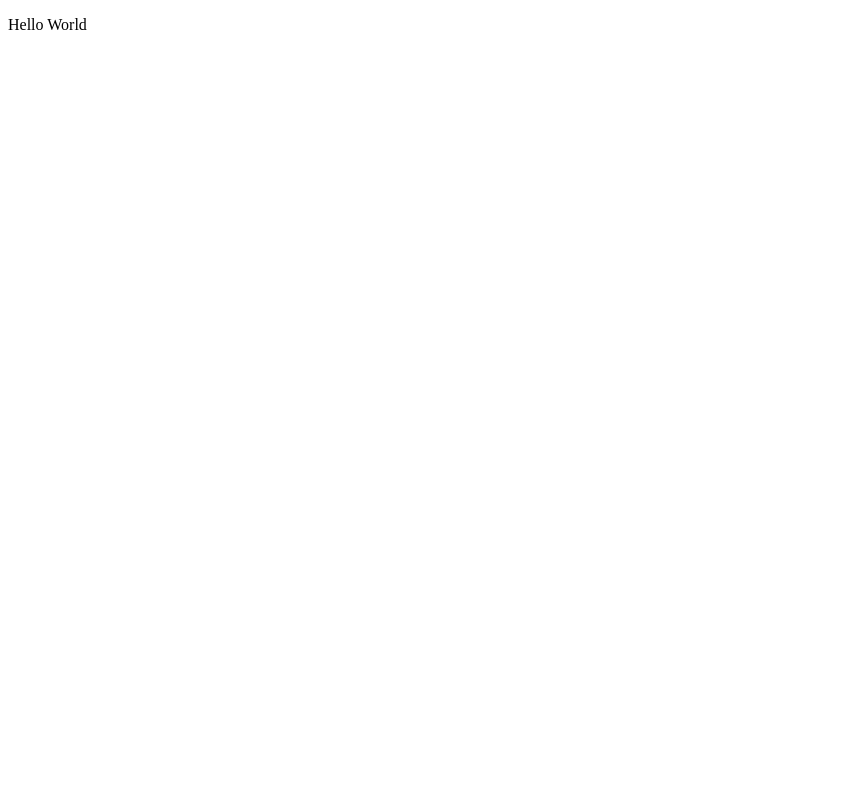
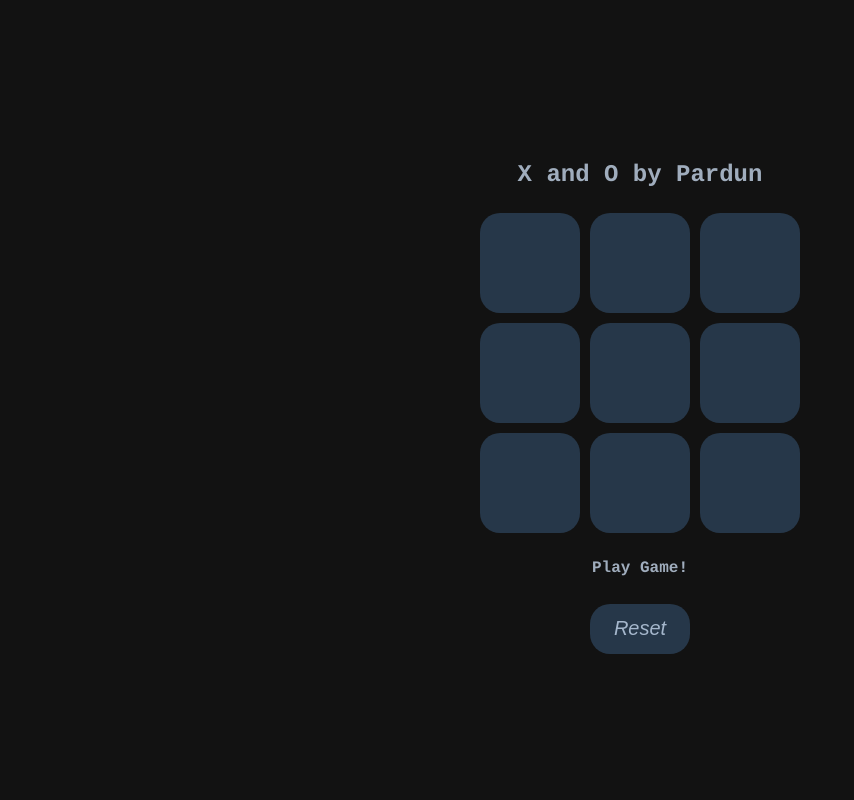
Before and after one commit to pardunmeplz/XnO-Game, a Flask app: page / in a window 1280 px wide. Before the commit the part shown is almost empty. Shown: the whole page, without its empty margins (0-854 px from the left). Run offline with Flask 3, Linux system fonts and the light colour scheme.

Commit message:
Adding HTML and CSS for the game UI

```diff
--- a/main.py
+++ b/main.py
@@ -4,7 +4,7 @@ app = Flask(__name__)
 
 @app.route("/")
 def home():
-    return render_template("index.html")
+    return render_template("index.html",message = "Play Game!")
 
 if __name__ == "__main__":
     app.run(debug = True)
--- /dev/null
+++ b/static/css/styles.css
@@ -0,0 +1,80 @@
+div {
+    position: ansolute;
+    display: flex;
+    flex-direction: row;
+    justify-content: center;
+    align-items: center;
+    vertical-align: middle;
+}
+
+div.screen{
+    flex-direction: column;
+    height: 100vh;
+    color: #d7e9ffb8;
+    font-family: Courier, monospace
+}
+
+div.board {
+    flex-direction: column;
+    justify-content: center;
+}
+
+body {
+    background-color: #121212;
+    display: flex;
+    flex-direction: row;
+    align-items: center;
+    justify-content: space-around;
+    vertical-align: middle;
+    padding: 0;
+    margin: 0;
+}
+
+button {
+    display: flex;
+    background-color: #263749;
+    color: #3c5773;
+    height: 100px;
+    width: 100px;
+    margin: 5px;
+    border: 0ch;
+    border-radius: 20px;
+    align-items: center;
+    justify-content: center;
+    font-size: 20px;
+    font-style: italic;
+}
+
+button:hover {
+    opacity: 0.8;
+}
+
+button.zero {
+
+    color: #F5F5F5;
+    background-color: #30475e93;
+    font-size: 40px;
+    font-style: normal;
+    font-weight: bold;
+}
+
+button.X {
+    color: #a1ff87;
+    background-color: #30475e93;
+    font-size: 40px;
+    font-style: normal;
+    font-weight: bold;
+}
+
+button.WIN {
+    color: #a1ff87;
+    background-color: #30475e93;
+    font-size: 40px;
+    font-style: normal;
+    font-weight: bold;
+}
+
+button.Reset {
+    height: 50px;
+    color: #d7e9ffb8;
+}
--- a/templates/index.html
+++ b/templates/index.html
@@ -1,12 +1,33 @@
 <!DOCTYPE html>
-<html>
-    <head>
-        <title>
-            XnO Game
-        </title>
-    </head>
 
-    <body>
-        <p>Hello World</p>
-    </body>
-</html>
+<head>
+    <title>XnO Engine</title>
+    <link rel="stylesheet" href="{{url_for('static',filename= 'css/styles.css')}}">
+</head>
+
+<body>
+    <div class = "screen">
+        <h2>X and O by Pardun</h2>
+        <div class="board">
+            <div>
+                <button id=0></button>
+                <button id=1></button>
+                <button id=2></button>
+            </div>
+            <div>
+                <button id=3></button>
+                <button id=4></button>
+                <button id=5></button>
+            </div>
+            <div>
+                <button id=6></button>
+                <button id=7></button>
+                <button id=8></button>
+            </div>
+        </div>
+
+            <h4 id="prompt">{{ message }}</h4>
+
+        <button id=-1 class="Reset">Reset</button>
+    </div>
+</body>
```
